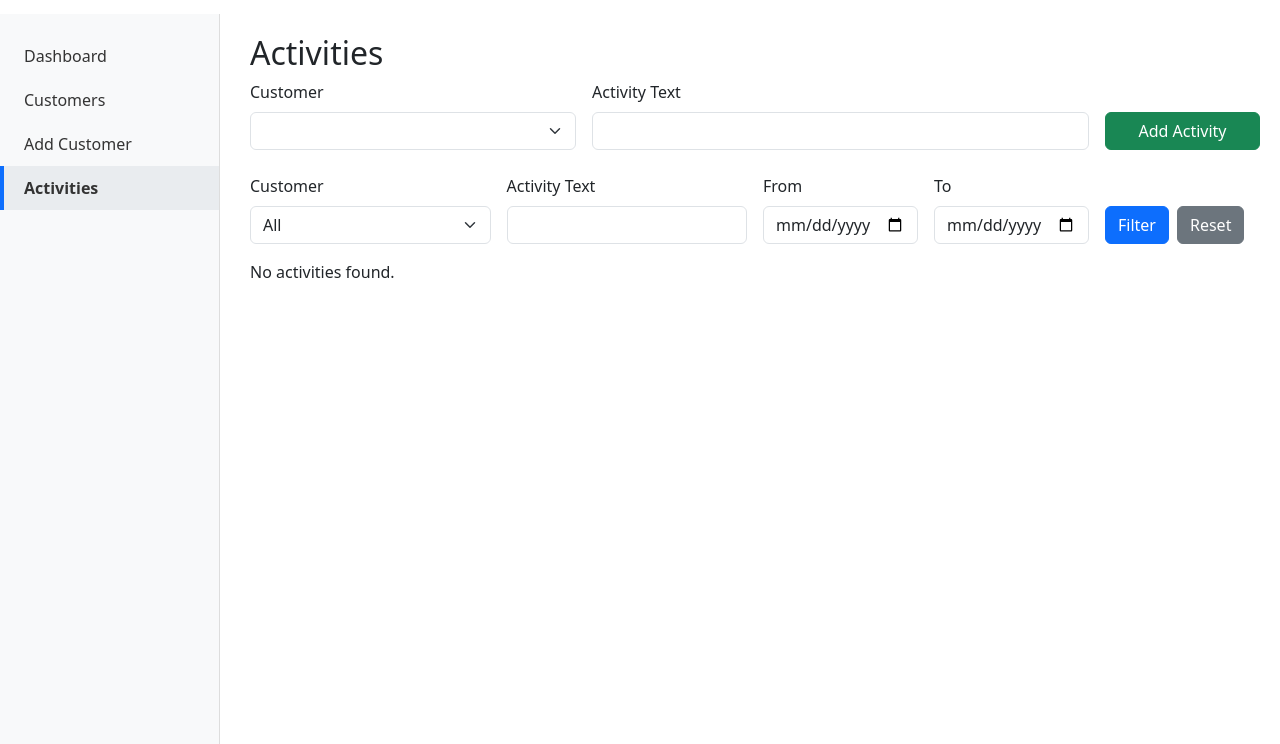
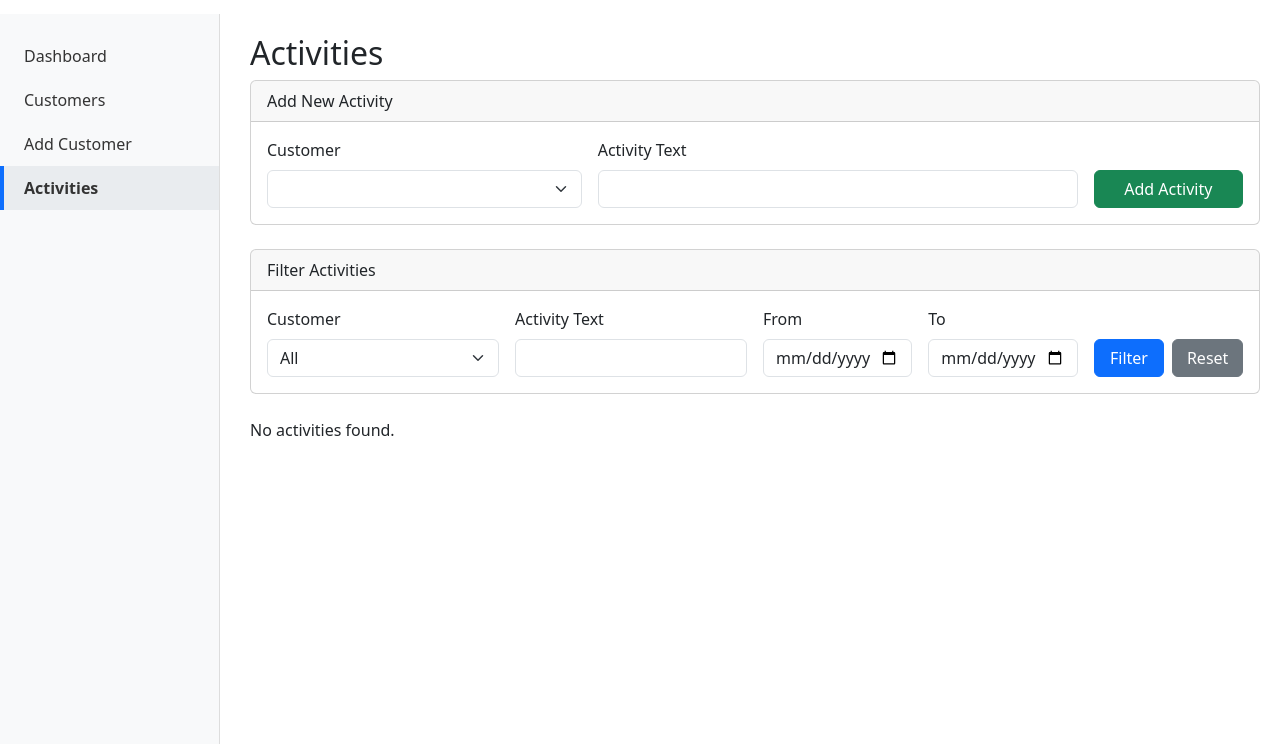
Before and after one commit to RobertMochnacky/kartoteka, a Flask app: page /activities in a window 1280 px wide. Shown: the part 56-800 px from the top of the page. Run offline with Flask 3, Linux system fonts and the light colour scheme; the visitor is signed in with stand-in values (Sample User, id 1); data comes from the database, SQL or seed files in the repository; data that the repository does not hold is empty.

Commit message:
Update activities.html

```diff
--- a/app/templates/activities.html
+++ b/app/templates/activities.html
@@ -4,8 +4,15 @@
 {% block content %}
 <h2>Activities</h2>
 
-<!-- Add New Activity Form -->
-<form method="post" action="{{ url_for('main.add_activity_from_activities') }}" class="mb-4 row g-3">
+<!-- ========================= -->
+<!-- Add New Activity Section -->
+<!-- ========================= -->
+<div class="card mb-4">
+    <div class="card-header">
+        Add New Activity
+    </div>
+    <div class="card-body">
+        <form method="post" action="{{ url_for('main.add_activity_from_activities') }}" class="row g-3">
             <div class="col-md-4">
                 <label for="customer_id_new" class="form-label">Customer</label>
                 <select name="customer_id" id="customer_id_new" class="form-select" required>
@@ -22,9 +29,18 @@
                 <button type="submit" class="btn btn-success w-100">Add Activity</button>
             </div>
         </form>
+    </div>
+</div>
 
-<!-- Filter Form -->
-<form method="get" class="row g-3 mb-3">
+<!-- ========================= -->
+<!-- Filter Activities Section -->
+<!-- ========================= -->
+<div class="card mb-4">
+    <div class="card-header">
+        Filter Activities
+    </div>
+    <div class="card-body">
+        <form method="get" class="row g-3">
             <div class="col-md-3">
                 <label for="customer_id" class="form-label">Customer</label>
                 <select class="form-select" name="customer_id" id="customer_id">
@@ -49,12 +65,16 @@
                 <input type="date" name="end_date" id="end_date" class="form-control" value="{{ filter_end_date or '' }}">
             </div>
             <div class="col-md-2 d-flex align-items-end">
-        <button type="submit" class="btn btn-primary">Filter</button>
-        <a href="{{ url_for('main.activities') }}" class="btn btn-secondary ms-2">Reset</a>
+                <button type="submit" class="btn btn-primary w-100">Filter</button>
+                <a href="{{ url_for('main.activities') }}" class="btn btn-secondary ms-2 w-100">Reset</a>
             </div>
         </form>
+    </div>
+</div>
 
-<!-- Activities List -->
+<!-- ========================= -->
+<!-- Activities List Section -->
+<!-- ========================= -->
 {% if activities %}
 <ul class="list-group">
     {% for act in activities %}
@@ -68,4 +88,5 @@
 {% else %}
 <p>No activities found.</p>
 {% endif %}
+
 {% endblock %}
```
Lines whose indentation alone changed are shown as unchanged.
